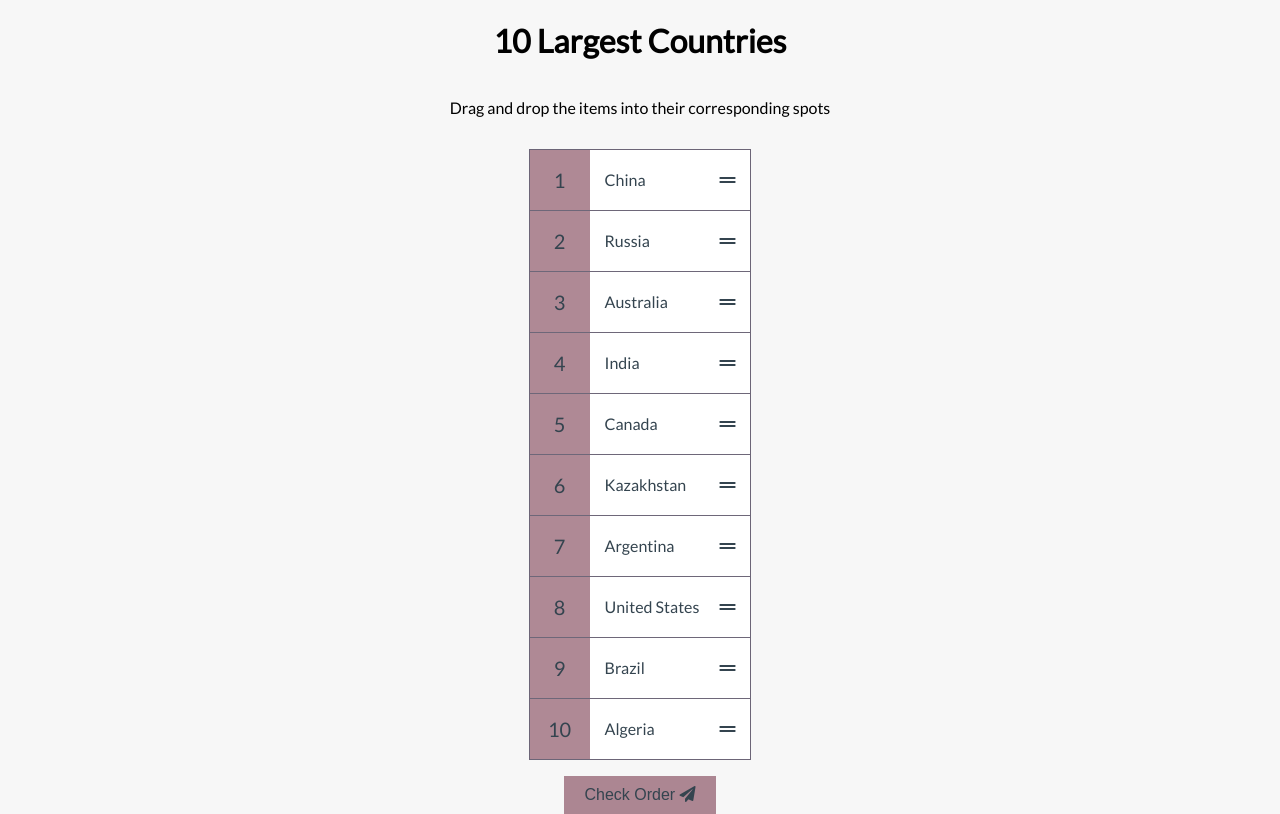
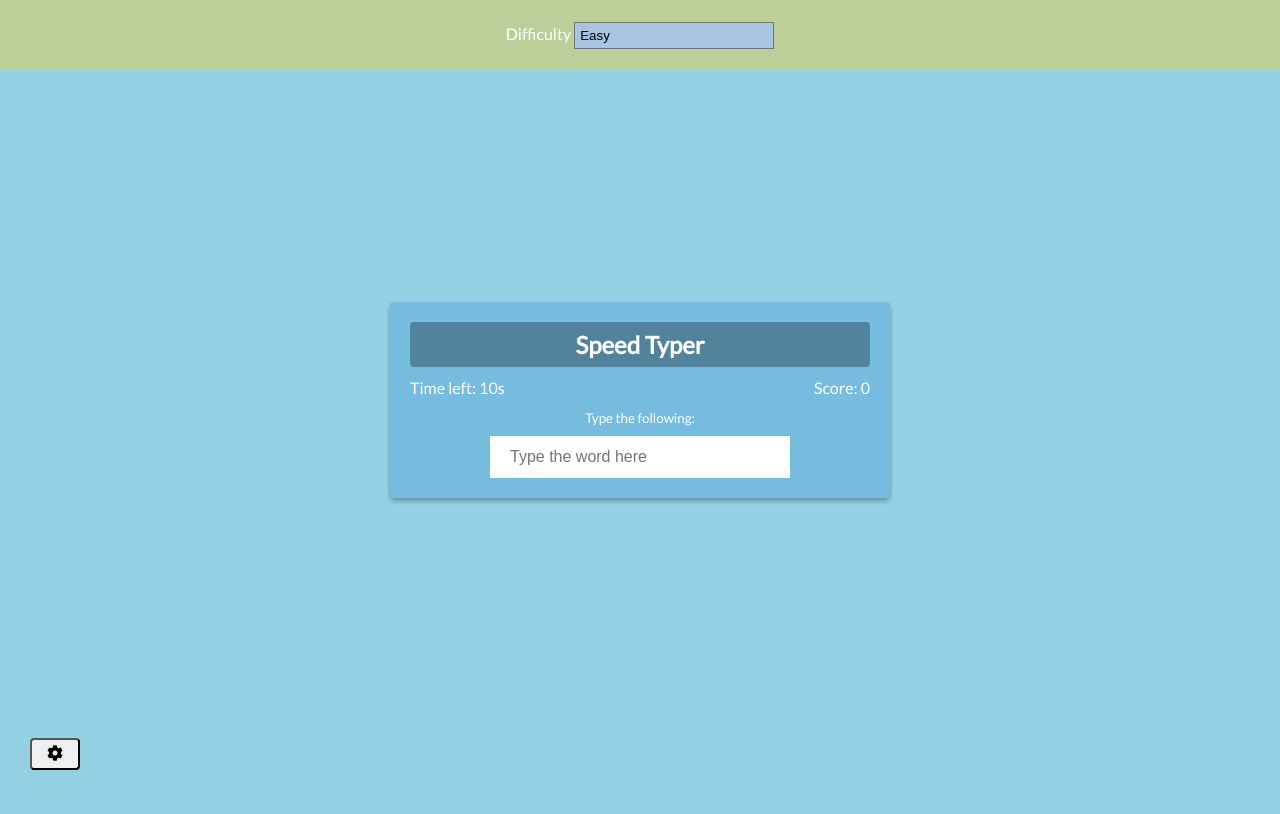
Before and after one commit to JuliaSemakhina/Typing-Game, a plain HTML site: page index.html in a window 1280 px wide. Drawn offline with Linux system fonts and the light colour scheme.

Commit message:
second commit

```diff
--- a/index.html
+++ b/index.html
@@ -6,16 +6,38 @@
     <meta http-equiv="X-UA-Compatible" content="ie=edge">
     <link rel="stylesheet" href="https://cdnjs.cloudflare.com/ajax/libs/font-awesome/5.13.0/css/all.min.css" integrity="sha256-h20CPZ0QyXlBuAw7A+KluUYx/3pK+c7lYEpqLTlxjYQ=" crossorigin="anonymous" />
     <link rel="stylesheet" href="main.css">
-	<title>Sortable List</title>
+    <title>Typing Game</title>
 </head>
 <body>
-	<h1>10 Largest Countries</h1>
-	<p>Drag and drop the items into their corresponding spots</p>
-	<ul class="draggable-list" id="draggable-list"></ul>
-	<button class="check-btn" id="check">
-		Check Order
-		<i class="fas fa-paper-plane"></i>
+	<button id="settings-btn" class="settings-btn">
+		<i class="fas fa-cog"></i>
 	</button>
+
+	<div id="settings" class="settings">
+		<form id="settings-form">
+			<div>
+				<label for="dificulty">Difficulty</label>
+				<select id="difficulty">
+				<option value="easy">Easy</option>
+				<option value="medium">Medium</option>
+				<option value="hard">Hard</option>
+				</select>
+			</div>
+		</form>
+	</div>
+	<div class="container">
+		<h2>Speed Typer</h2>
+		<small>Type the following:</small>
+		<h1 id="word"></h1>
+		<input type="text" id="text" autocomplete="off" placeholder="Type the word here">
+		<p class="time-container">
+			Time left: <span id="time">10s</span>
+		</p>
+		<p class="score-container">
+			Score: <span id="score">0</span>
+		</p>
+		<div id="end-game-container" class="end-game-container"></div>
+	</div>
     <script src="script.js" defer></script>
 </body>
 </html>
--- a/main.css
+++ b/main.css
@@ -1,94 +1,115 @@
 @import url('https://fonts.googleapis.com/css?family=Lato&display=swap');
-
-:root {
-	--box-shadow: 0 1px 3px rgba(0,0,0, 0.12), 0 1px 2px rgba(0,0,0, 0.24);
-	--border-color: rgba(62, 52, 76, .75);
-	--background-color: rgba(132, 74, 93, .65);
-	--text-color: #34444f;
-}
 
 *, *:before, *:after{
 	box-sizing: border-box;
 }
 
 body {
-	background-color: #f7f7f7;
+	background-color: rgb(148, 210, 227);
 	display: flex;
-	flex-direction: column;
 	align-items: center;
-	justify-content: flex-start;
-	height: 100vh;
+	justify-content: center;
+	min-height: 100vh;
 	margin: 0;
 	font-family: 'Lato', sans-serif;
 }
 
-.draggable-list {
-	border: 1px solid var(--border-color);
-	color: var(--text-color);
-	padding: 0;
-	list-style: none;
+button {
+	cursor: pointer;
+	font-size: 1rem;
+	border-radius: 4px;
+	padding: 5px 15px;
 }
 
-.draggable-list li {
-	background-color: #fff;
-	display: flex;
-	flex: 1;
+select {
+	width: 200px;
+	padding: 5px;
+	appearance: none;
+	border-radius: 0;
+	background-color: #a7c5e3;
 }
 
-.draggable-list li:not(:last-of-type) {
-	border-bottom: 1px solid var(--border-color);
+select:focus, button:focus {
+	outline: 0;
 }
 
-.draggable-list .number {
-	background-color: var(--background-color);
+.settings-btn {
+	position: absolute;
+	bottom: 30px;
+	left: 30px;
+}
+
+.settings {
+	position: absolute;
+	top: 0;
+	left: 0;
+	width: 100%;
+	color: #fff;
+	background-color: 	rgb(225, 207, 78, .5);
+	height: 70px;
 	display: flex;
 	align-items: center;
 	justify-content: center;
-	font-size: 20px;
-	height: 60px;
-	width: 60px;
+	transform: translateY(0);
+	transition: all 0.3s ease-in-out;
 }
 
-.draggable-list li.over .draggable {
-	background-color: #eaeaea;
+.settings.hide {
+	transform: translateY(-100%);
 }
 
-.draggable-list .country-name {
-	margin: 0 20px 0 0;
+.container {
+	background-color: rgb(46, 135, 213, .3);
+	padding: 20px;
+	border-radius: 4px;
+	box-shadow: 0 3px 5px rgba(0,0,0,.3);
+	color: #fff;
+	position: relative;
+	text-align: center;
+	width: 500px;
 }
 
-.draggable-list li.right .country-name {
-	color: rgb(104, 207, 130);
+h2 {
+	background-color: rgba(0,0,0,.3);
+	padding: 8px;
+	border-radius: 4px;
+	margin: 0 0 40px;
 }
 
-.draggable-list li.wrong .country-name {
-	color: rgb(231, 104, 76);
-	font-weight: bold;
+h1 {
+	margin: 0;
 }
 
-
-.draggable {
-	cursor: pointer;
-	display: flex;
-	align-items: center;
-	justify-content: space-between;
-	padding: 15px;
-	flex: 1;
+input {
+	border: 0;
+	border-radius: 0;
+	font-size: 1rem;
+	width: 300px;
+	padding: 12px 20px;
+	margin-top: 10px;
 }
 
-.check-btn {
-	background-color: var(--background-color);
-	border: none;
-	color: var(--text-color);
-	font-size: 16px;
-	padding: 10px 20px;
-	cursor: pointer;
+.score-container {
+	position: absolute;
+	top: 60px;
+	right: 20px;
 }
 
-.check-btn:active {
-	transform: scale(.98);
+.time-container {
+	position: absolute;
+	top: 60px;
+	left: 20px;
 }
 
-.check-btn:focus {
-	outline: none;
+.end-game-container {
+	background-color: inherit;
+	display: none;
+	align-items: center;
+	justify-content: center;
+	flex-direction: column;
+	position: absolute;
+	top: 0;
+	width: 100%;
+	height: 100%;
+	z-index: 1;
 }
--- a/script.js
+++ b/script.js
@@ -1,115 +1,9 @@
-const draggable_list = document.getElementById('draggable-list');
-const check = document.getElementById('check');
-
-const largestCountry = [
-	'Russia',
-	'Canada',
-	'United States',
-	'China',
-	'Brazil',
-	'Australia',
-	'India',
-	'Argentina',
-	'Kazakhstan',
-	'Algeria'
-];
-
-//Store List Items
-const listItems = [];
-
-let dragStartIndex;
-
-createList();
-
-//Insert list items into DOM
-
-function createList() {
-	[...largestCountry]
-	.map(a => ({ value: a, sort: Math.random()}))
-	.sort((a,b)=> a.sort - b.sort)
-	.map(a=> a.value)
-	.forEach((country, index)=> {
-		console.log(country);
-
-		const listItem= document.createElement('li');
-
-		listItem.setAttribute('data-index', index);
-
-		listItem.innerHTML = `
-			<span class="number">${index + 1}</span>
-			<div class="draggable" draggable="true">
-			<p class="country-name">${country}</p>
-			<i class='fas fa-grip-lines'></i>
-			</div>
-		`;
-		listItems.push(listItem);
-		draggable_list.appendChild(listItem);
-	});
-
-	addeventListeners();
-}
-
-function dragStart(){
-	dragStartIndex = +this.closest('li').getAttribute('data-index');
-}
-
-function dragEnter(){
-	this.classList.add('over');
-}
-
-function dragOver(e){
-	e.preventDefault();
-}
-
-function dragLeave(){
-	this.classList.remove('over');
-}
-
-function dragDrop(){
-	const dragEndIndex = +this.getAttribute('data-index');
-	swapItems(dragStartIndex, dragEndIndex);
-	this.classList.remove('over');
-	console.log(dragEndIndex);
-}
-
-
-//Swap list items
-function swapItems(fromIndex, toIndex){
-	const itemOne = listItems[fromIndex].querySelector('.draggable');
-	const itemTwo = listItems[toIndex].querySelector('.draggable');
-	listItems[fromIndex].appendChild(itemTwo);
-	listItems[toIndex].appendChild(itemOne);
-}
-
-
-//Check the order of the list items on button click
-function checkOrder() {
-	listItems.forEach((listItem,index)=> {
-		const countryName = listItem.querySelector('.draggable').innerText.trim();
-		if(countryName !== largestCountry[index]){
-			listItem.classList.add('wrong');
-		} else {
-			listItem.classList.remove('wrong');
-			listItem.classList.add('right');
-		}
-	})
-}
-
-
-function addeventListeners(){
-	const draggables = document.querySelectorAll('.draggable');
-	const dragListItems = document.querySelectorAll('.draggable-list li');
-
-	draggables.forEach(draggable=> {
-		draggable.addEventListener('dragstart', dragStart)
-		});
-
-	dragListItems.forEach(item=> {
-		item.addEventListener('dragover', dragOver)
-		item.addEventListener('drop', dragDrop)
-		item.addEventListener('dragenter', dragEnter)
-		item.addEventListener('dragleave', dragLeave);
-});
-}
-
-check.addEventListener('click', checkOrder);
+const word = document.getElementById('word');
+const text = document.getElementById('text');
+const scoreEl = document.getElementById('score');
+const timeEl = document.getElementById('time');
+const endgameEl = document.getElementById('end-game');
+const settingsBtn = document.getElementById('settings-btn');
+const settings = document.getElementById('text');
+const settingsForm = document.getElementById('settings-form');
+const difficultySelect = document.getElementById('difficulty');
```
Lines whose indentation alone changed are shown as unchanged.
